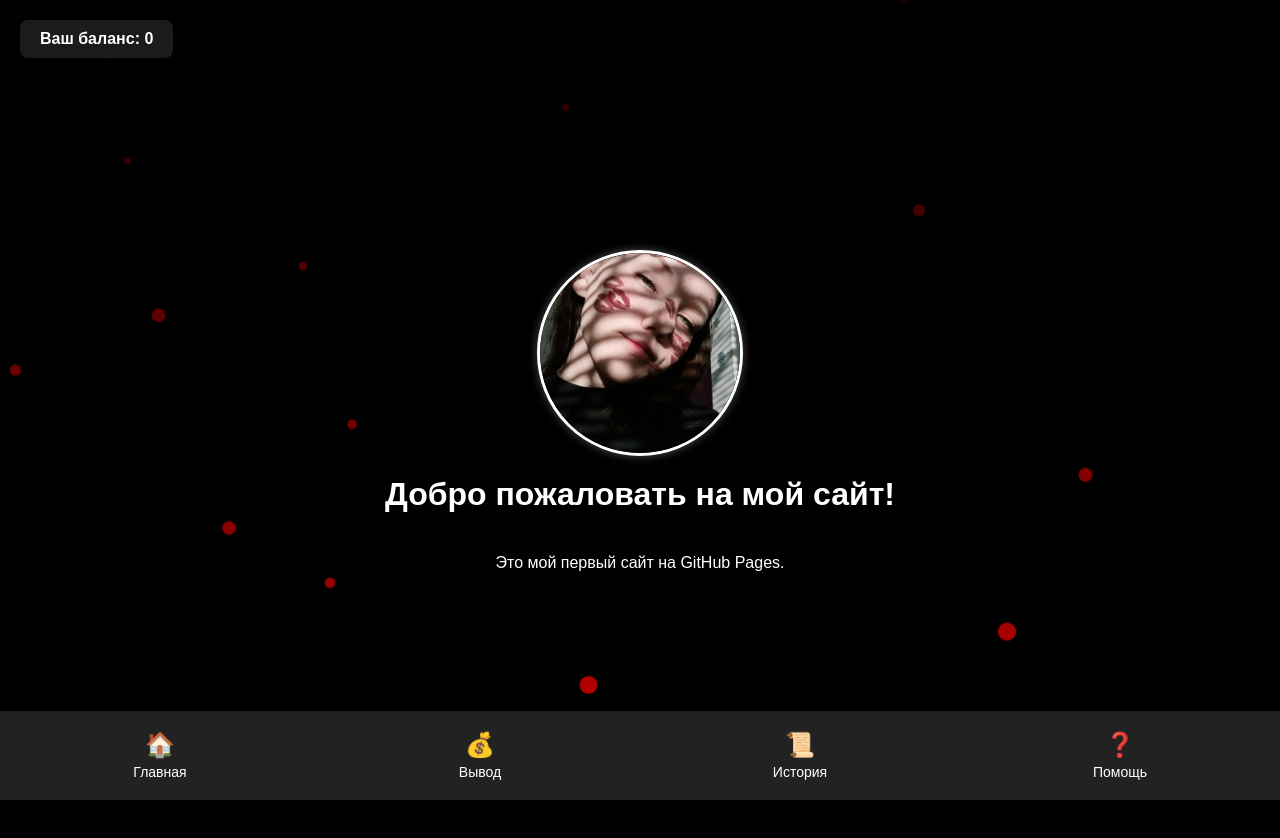
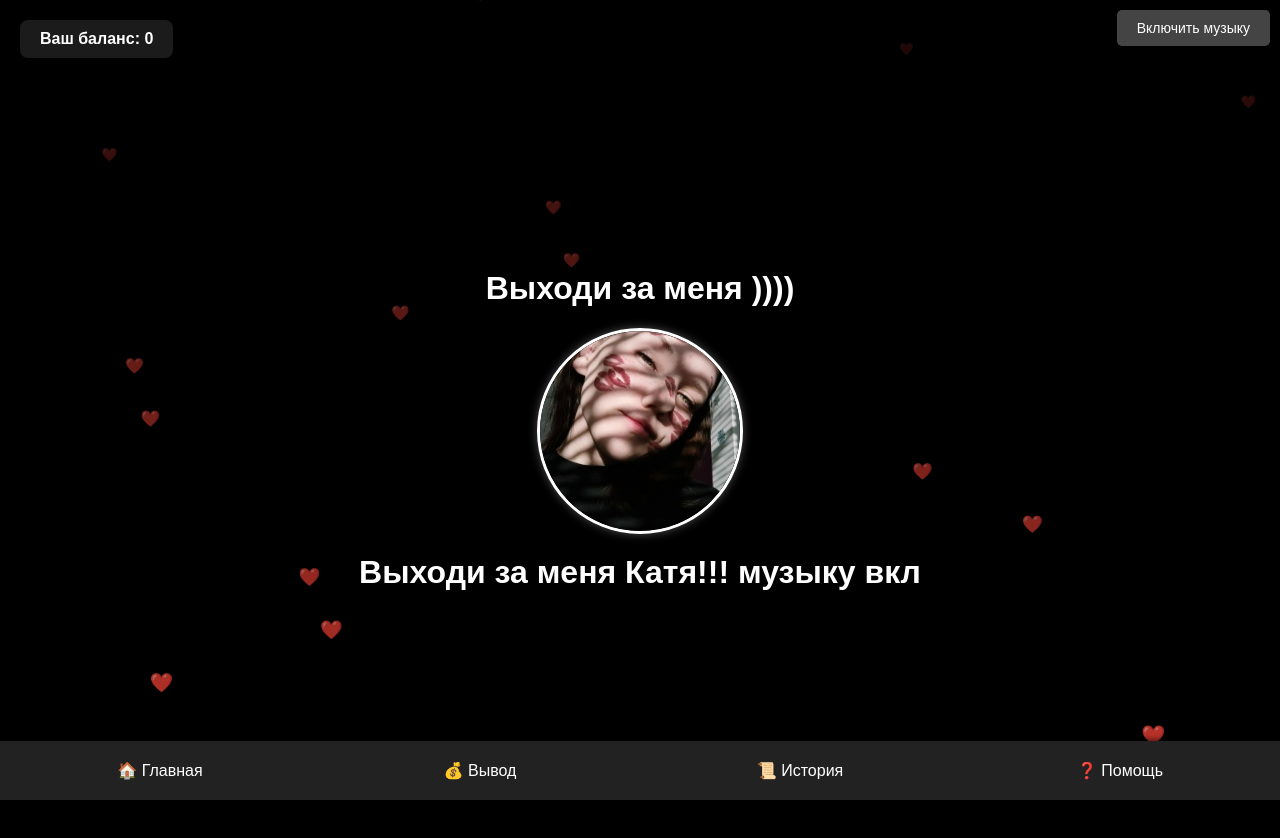
Before and after one commit to cromaky96/miniapp, a website: page index.html in a window 1280 px wide. Drawn offline with Linux system fonts and the light colour scheme.

Commit message:
Update index.html

```diff
--- a/index.html
+++ b/index.html
@@ -15,8 +15,8 @@
     display: flex;
     flex-direction: column;
     align-items: center;
-      justify-content: flex-start; /* чуть вверх чтобы не было по центру */
-      overflow: hidden; /* чтобы сердечки не выходили за границы */
+    justify-content: flex-start;
+    overflow: hidden;
   }
 
   /* Контейнер для сердечек на заднем фоне */
@@ -26,20 +26,18 @@
     left: 0;
     width: 100%;
     height: 100%;
-      pointer-events: none; /* чтобы сердечки не мешали кликам */
-      z-index: 0; /* позади всех элементов */
+    pointer-events: none;
+    z-index: 0;
   }
 
-    /* Само сердечко */
-    .heart {
+  /* Стиль для эмодзи сердечек */
+  .heart-emoji {
     position: absolute;
-      bottom: 0; /* старт снизу */
-      border-radius: 50%;
-      background-color: red;
+    bottom: 0;
+    font-size: 20px;
     opacity: 0.8;
-      width: 10px;
-      height: 10px;
     animation: floatUp 5s linear forwards;
+    transform: translateY(0);
   }
 
   @keyframes floatUp {
@@ -53,7 +51,7 @@
     }
   }
 
-    /* Текст баланса в левом верхнем углу */
+  /* Текст баланса */
   .balance {
     position: absolute;
     top: 20px;
@@ -67,11 +65,19 @@
     z-index: 1;
   }
 
-    /* Центрированный блок с фото (опущен ниже) */
+  /* Контейнер для основного содержимого страниц */
+  #content {
+    margin-top: 250px; /* чуть ниже */
+    width: 80%;
+    max-width: 600px;
+    text-align: center;
+    z-index: 2;
+    position: relative;
+  }
+
+  /* Центрированный блок с фото */
   .profile-container {
-      margin-top: 250px; /* опустим ниже */
     cursor: pointer;
-      z-index: 2;
   }
 
   /* Круг с фотографией */
@@ -83,6 +89,7 @@
     border: 3px solid #fff;
     box-shadow: 0 0 10px rgba(255,255,255,0.3);
     transition: transform 0.2s ease;
+    margin: 0 auto;
   }
 
   /* Фото внутри круга */
@@ -96,7 +103,6 @@
   /* Заголовок и параграф */
   h1, p {
     margin-top: 20px;
-      text-align: center;
   }
 
   /* Стиль для меню */
@@ -121,78 +127,80 @@
   .menu-item:hover {
     background-color: #444;
   }
-    /* Эмодзи и текст в меню */
   .icon {
     font-size: 24px;
     display: block;
     margin-bottom: 5px;
   }
   .label {
-      display: block;
+    font-size: 14px;
+  }
+
+  /* Стиль для кнопки запуска музыки */
+  #startMusicBtn {
+    position: fixed;
+    top: 10px;
+    right: 10px;
+    z-index: 10;
+    padding: 10px 20px;
+    background: #444;
+    color: #fff;
+    border: none;
+    border-radius: 5px;
+    cursor: pointer;
     font-size: 14px;
   }
 </style>
 </head>
 <body>
+
 <!-- Контейнер для сердечек на заднем фоне -->
 <div class="hearts-background" id="heartsBackground"></div>
 
 <!-- Текст баланса -->
 <div class="balance" id="balance">Ваш баланс: 0</div>
 
-  <!-- Контейнер для фото -->
-  <div class="profile-container" id="profileContainer">
+<!-- Контейнер для контента страниц -->
+<div id="content"></div>
+
+<!-- Контейнер для фото, изначально скрыт -->
+<div class="profile-container" id="profileContainer" style="display: none;">
   <div class="profile-circle" id="profileCircle">
     <img src="kat.jpg" alt="Моя фотография" />
   </div>
 </div>
 
-  <h1>Добро пожаловать на мой сайт!</h1>
-  <p>Это мой первый сайт на GitHub Pages.</p>
+<!-- Заголовок и параграф, по умолчанию для главной -->
+<h1 id="mainTitle">Выходи за меня Катя!!!
+музыку вкл </h1>
+<p id="mainParagraph"></p>
 
-  <!-- Меню с эмодзи -->
+<!-- Кнопка для запуска музыки -->
+<button id="startMusicBtn">Включить музыку</button>
+
+<!-- Аудио для воспроизведения -->
+<audio id="backgroundMusic" src="F.mp3" loop hidden></audio>
+
 <div class="menu">
-    <a href="#" class="menu-item">
-      <span class="icon">🏠</span>
-      <span class="label">Главная</span>
-    </a>
-    <a href="#" class="menu-item">
-      <span class="icon">💰</span>
-      <span class="label">Вывод</span>
-    </a>
-    <a href="#" class="menu-item">
-      <span class="icon">📜</span>
-      <span class="label">История</span>
-    </a>
-    <a href="#" class="menu-item">
-      <span class="icon">❓</span>
-      <span class="label">Помощь</span>
-    </a>
+  <a href="#" class="menu-item" data-page="main">🏠 Главная</a>
+  <a href="#" class="menu-item" data-page="withdraw">💰 Вывод</a>
+  <a href="#" class="menu-item" data-page="history">📜 История</a>
+  <a href="#" class="menu-item" data-page="help">❓ Помощь</a>
 </div>
 
 <script>
-    // Создавать сердечки
+  // Создавать сердечки-эмодзи
   function createHeart() {
     const heart = document.createElement('div');
-      heart.className = 'heart';
-
-      // случайная горизонтальная позиция
+    heart.className = 'heart-emoji';
     heart.style.left = Math.random() * 100 + '%';
-
-      // случайный размер
-      const size = Math.random() * 10 + 10; // 10-20px
-      heart.style.width = size + 'px';
-      heart.style.height = size + 'px';
-
+    heart.textContent = '❤️';
     document.getElementById('heartsBackground').appendChild(heart);
-
-      // Удалить сердце по окончании анимации
     heart.addEventListener('animationend', () => {
       heart.remove();
     });
   }
 
-    // Генерировать сердечки каждые 300мс
   setInterval(createHeart, 300);
 
   // Эффект при клике на фото
@@ -205,6 +213,60 @@
       profileCircle.style.transform = 'scale(1)';
     }, 200);
   });
+
+  // Контейнер для контента
+  const contentDiv = document.getElementById('content');
+  const profileContainerDiv = document.getElementById('profileContainer');
+  const mainTitle = document.getElementById('mainTitle');
+  const mainParagraph = document.getElementById('mainParagraph');
+
+  // Объекты страниц
+  const pages = {
+    main: `<h1>Выходи за меня ))))</h1><p></p>`,
+    withdraw: `<h1>Вывод средств</h1><p>Здесь можно вывести деньги.</p>`,
+    history: `<h1>История операций</h1><p>Здесь отображается история.</p>`,
+    help: `<h1>Помощь</h1><p>Здесь FAQ и поддержка.</p>`
+  };
+
+  // Функция загрузки страницы
+  function loadPage(page) {
+    // Для главной страницы — показывать приветствие, для остальных — убрать
+    if (page === 'main') {
+      mainTitle.style.display = 'block';
+      mainParagraph.style.display = 'block';
+    } else {
+      mainTitle.style.display = 'none';
+      mainParagraph.style.display = 'none';
+    }
+
+    contentDiv.innerHTML = pages[page] || `<h1>Страница не найдена</h1>`;
+    if (page === 'main') {
+      profileContainerDiv.style.display = 'block';
+    } else {
+      profileContainerDiv.style.display = 'none';
+    }
+  }
+
+  // Обработчики клика по меню
+  document.querySelectorAll('.menu-item').forEach(item => {
+    item.addEventListener('click', (e) => {
+      e.preventDefault();
+      const page = e.target.dataset.page;
+      loadPage(page);
+    });
+  });
+
+  // Загружаем главную страницу по умолчанию
+  loadPage('main');
+
+  // Запуск музыки по кнопке
+  const music = document.getElementById('backgroundMusic');
+  const startBtn = document.getElementById('startMusicBtn');
+
+  document.getElementById('startMusicBtn').addEventListener('click', () => {
+    music.play();
+    startBtn.style.display = 'none';
+  });
 </script>
 </body>
 </html>
```
Lines whose indentation alone changed are shown as unchanged.
